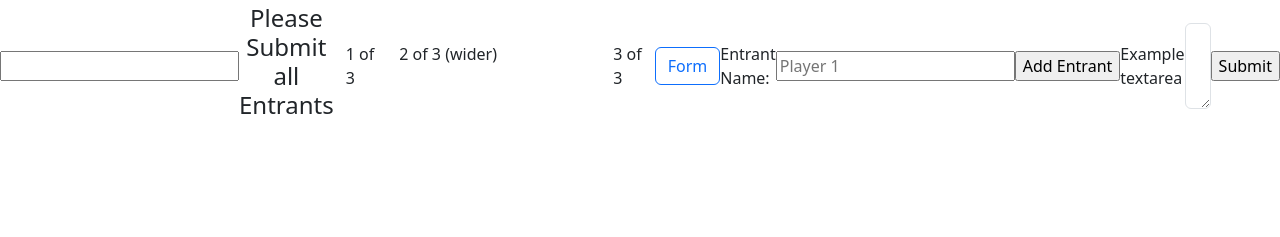
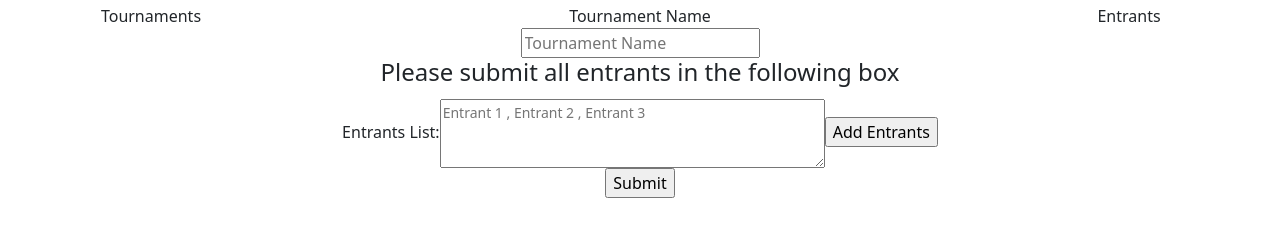
Before and after one commit to Salaronis/tourneey, a website: page index.html in a window 1280 px wide. Shown: the part 235-472 px from the top of the page. Drawn offline with nearby package versions, Linux system fonts and the light colour scheme.

Commit message:
Index HTML work and creating event listeners for main.js

```diff
--- a/database/database.js
+++ b/database/database.js
@@ -16,7 +16,7 @@ async function getParticipants(tournament){
 }
 
 async function AddParticipant(tournament , user){
-    const {data,error} = await supabase.from('Entrants')
+    const {data,error} = await supabase.from('Entrants').insert()
     localStorage.setItem(tournament ,);
 }
 */
--- a/index.html
+++ b/index.html
@@ -9,42 +9,21 @@
     <link href="https://cdn.jsdelivr.net/npm/bootstrap@5.3.2/dist/css/bootstrap.min.css" rel="stylesheet" integrity="sha384-T3c6CoIi6uLrA9TneNEoa7RxnatzjcDSCmG1MXxSR1GAsXEV/Dwwykc2MPK8M2HN" crossorigin="anonymous">
   </head>
   </div>
-  <img src = "assets/Capture.PNG" class="center">
+  <img src = "assets/Capture.PNG" class="center" >
   <h2 >Fast and Easy Tournament Generator</h2>
-  <div id="tournamentInput" class = "justify-content-center align-items-center d-flex h-100">
-    <input id="tNameInput" type="text"
+  <div class="row">
+    <div class="col-md-3 text-center">Tournaments</div>
+    <div class="col-md-6 text-center ">Tournament Name</div>
+    <div class="col-md-3 text-center">Entrants</div>
   </div>
-  <h4>Please Submit all Entrants</h4>
-  <div class="container">
-    <div class="row">
-      <div class="col">
-        1 of 3
-      </div>
-      <div class="col-8">
-        2 of 3 (wider)
-      </div>
-      <div class="col">
-        3 of 3
-      </div>
-    </div>
+  <div id="tournamentInput"  class="justify-content-center align-items-center d-flex h-100">
+    <input id="tNameInput" type="text" placeholder="Tournament Name">
   </div>
-  <div id = "EntrantsBar">
-    <table id = "entrants">
-
-    </table>
-  </div>
-  <div id = "select" class="justify-content-center align-items-center d-flex h-100">
-    <input type="checkbox" class="btn-check" id="fButton" autocomplete="off">
-    <label class="btn btn-outline-primary" for="fButton">Form</label><br>
-  </div>
-  <div id = "input1" class="justify-content-center align-items-center d-flex h-100">
-    <label for="Entrant">Entrant Name:</label>
-    <input type="text" id="Entrant" placeholder="Player 1">
-    <input type="button" id = "submitE" value="Add Entrant"></input>
-  </div>
-  <div id = "input2" class="justify-content-center align-items-center d-flex h-100">
-    <label for="exampleFormControlTextarea1">Example textarea</label>
-    <textarea class="form-control" id="exampleFormControlTextarea1" rows="3" cols="10"></textarea>
+  <h4>Please submit all entrants in the following box</h4>
+  <div id = "Einput" class="justify-content-center align-items-center d-flex h-100">
+    <label for="exampleFormControlTextarea1">Entrants List:</label>
+    <textarea class="form-text" id="list" rows="3" cols="45" placeholder="Entrant 1 , Entrant 2 , Entrant 3"></textarea>
+    <input type="button" id = "submitL" value="Add Entrants"></input>
   </div>
   <div id = Finalize class="justify-content-center align-items-center d-flex h-100">
     <input type="button" id = "submit" value="Submit">
--- a/main.css
+++ b/main.css
@@ -10,8 +10,11 @@ h4{
     width: 20%;
     height:auto;
   }
-.select{
-    display:block;
+#select{
+    display:none;
+}
+#view{
+    display: none;
 }
 
 .vertical-center {
--- a/main.js
+++ b/main.js
@@ -1,15 +1,23 @@
 
-const form = document.getElementById("fButton");
-const normInput = document.getElementById("input1");
-const ListInput = document.getElementById("input2");
-const submit  = document.getElementById("submit")
+//Adding references to index.html
+const tName = document.getElementById("tNameInput");
+const ListInput = document.getElementById("Einput");
+const Add = document.getElementById("submitL");
+const submit  = document.getElementById("submit");
+const list = document.getElementById("list");
 
-form.addEventListener("click", ()=>{
+//Adding event listeners for the buttons
+submit.addEventListener("click", ()=>{
+    let tourney = tName.value;
+    console.log(tourney);
+    tName.value = "";
 
 });
 
-submit.addEventListener("click", ()=>{
-
+ListInput.addEventListener("click" , ()=>{
+    let entrants = list.value;
+    entrants = entrants.split(',');
+    entrants = entrants.map(e=> e.trim())
+    console.log(entrants);
+    list.value = "";
 });
-
-ListInput.style.display = "none";
```
